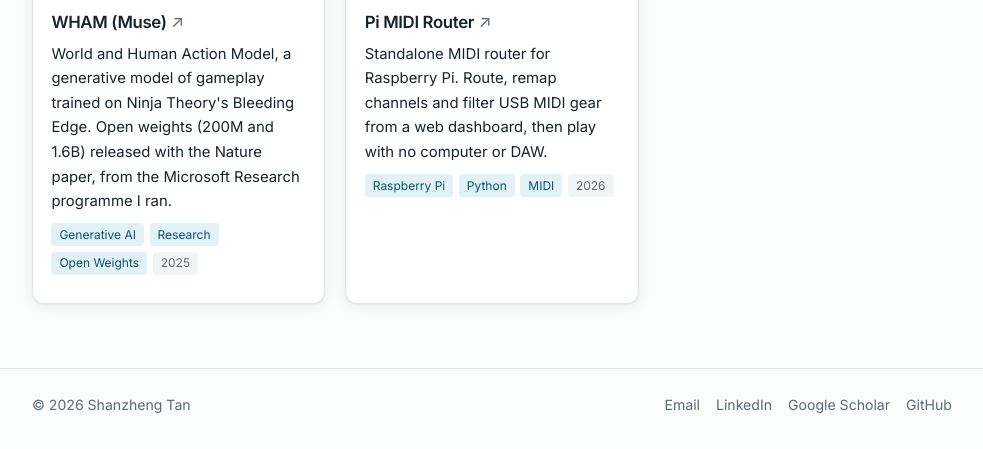
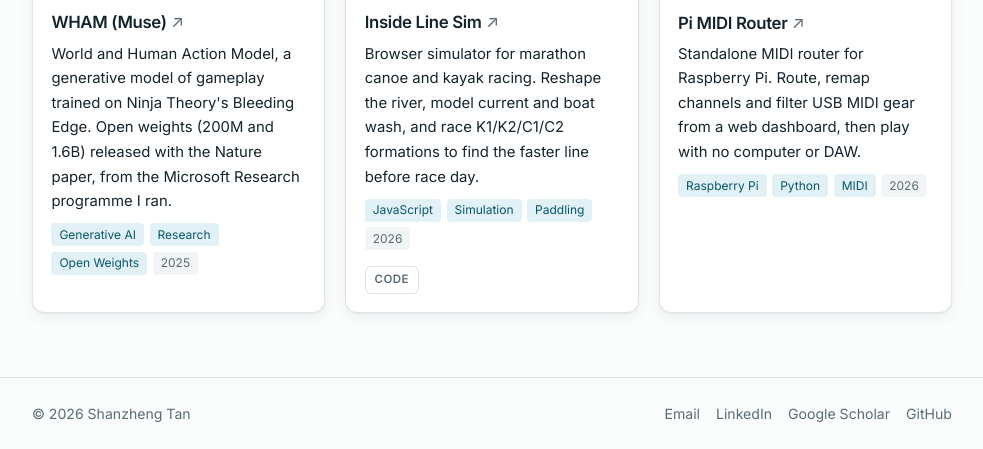
Before and after one commit to shanzheng-tan/shanzheng-tan.github.io, a Jekyll site: the page built from index.md, in a window 1280 px wide and 900 px high, scrolled down 717 px, cut to the strip 451-900 px from the top of the window. Shown: the whole strip, without its empty margins (148-1131 px from the left). Built offline with Jekyll 4.4.1, drawn with Linux system fonts in a browser that asks for light colours.

Commit message:
Add new project

```diff
--- a/_data/projects.yml
+++ b/_data/projects.yml
@@ -3,7 +3,8 @@
 #   image:    optional, e.g. /assets/img/projects/thing.jpg (16:9 works best)
 #   image_position: optional crop anchor when the image isn't 16:9, e.g. "top left"
 #   featured: true -> also shown on the home page
-#   links:    any of code, demo, writeup, model, paper (omit the ones you don't have)
+#   links:    any of live, code, writeup, model, paper (omit the ones you don't have)
+#             the first one is where the whole card links; the rest show as small buttons
 
 - title: WHAM (Muse)
   summary: >-
@@ -17,6 +18,19 @@
   links:
     model: https://huggingface.co/microsoft/wham
 
+- title: Inside Line Sim
+  summary: >-
+    Browser simulator for marathon canoe and kayak racing. Reshape the river,
+    model current and boat wash, and race K1/K2/C1/C2 formations to find the
+    faster line before race day.
+  image: /assets/img/projects/inside-line-sim.png
+  year: 2026
+  tags: [JavaScript, Simulation, Paddling]
+  featured: true
+  links:
+    live: https://shan-sherif.github.io/inside-line-sim/
+    code: https://github.com/shan-sherif/inside-line-sim
+
 - title: Pi MIDI Router
   summary: >-
     Standalone MIDI router for Raspberry Pi. Route, remap channels and filter
```
Also changed, not shown: assets/img/projects/inside-line-sim.png (added).
